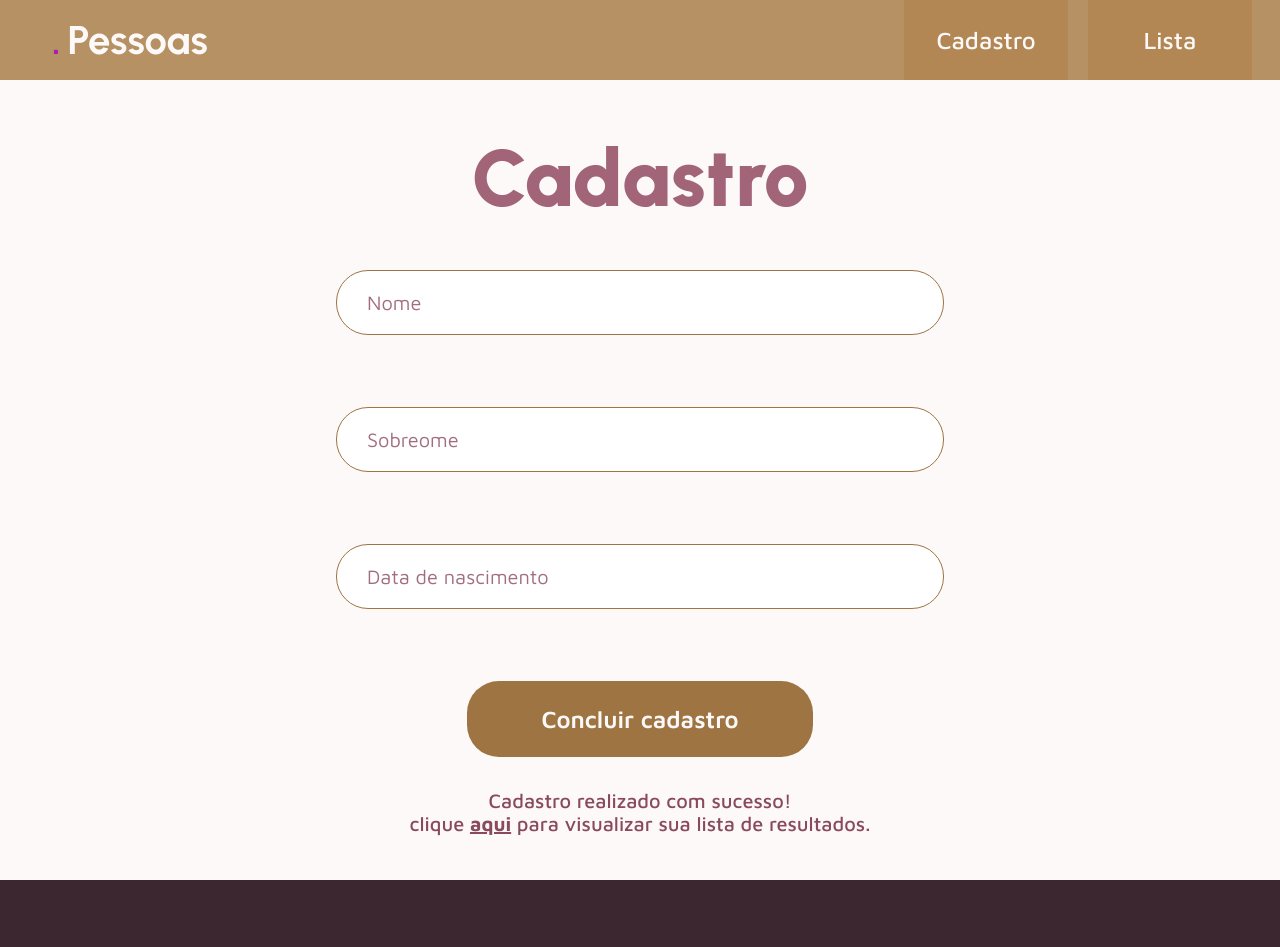
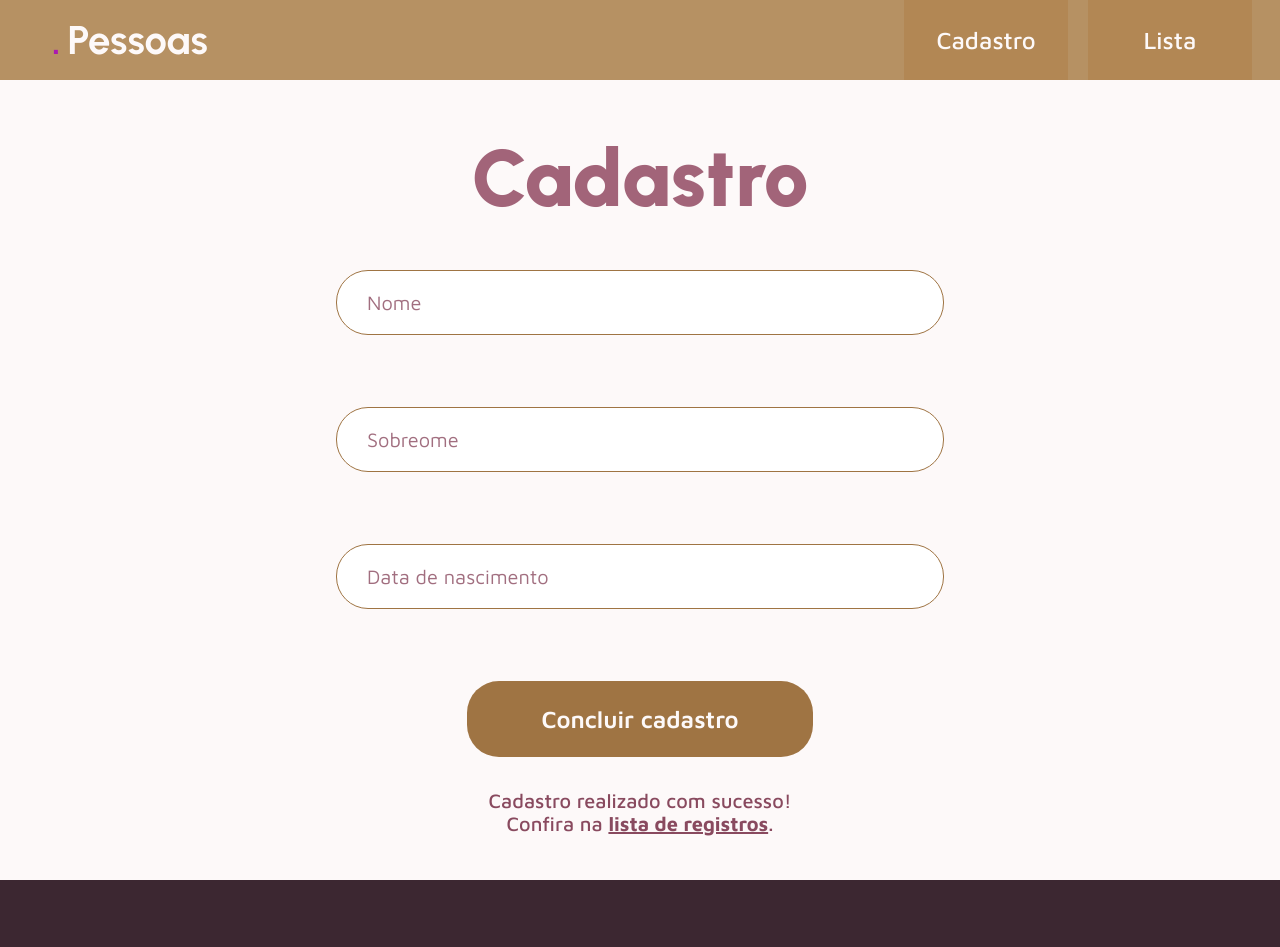
Before and after one commit to emararipe/desenvolve-desafio-15, a React (Create React App) app: page /cadastro in a window 1280 px wide. Shown: the top 947 px of the page. Built offline with nearby package versions, Linux system fonts and the light colour scheme; a web font is replaced by a local one.

Commit message:
fix mensagens confirmação cadastro

```diff
--- a/src/components/formulario-cadastro/formulario-cadastro.tsx
+++ b/src/components/formulario-cadastro/formulario-cadastro.tsx
@@ -20,7 +20,7 @@ type Content = Record<ContentType, ContentValue>
 
 const content: Content = {
   cadastro: {
-    feedbackMessage: 'Cadastro realizado com sucesso!<br>clique <a href="/">aqui</a> para visualizar sua lista de resultados.',
+    feedbackMessage: 'Cadastro realizado com sucesso!<br>Confira na <a href="/">lista de registros</a>.',
     buttonLabel: 'Concluir cadastro'
   },
   atualizacao: {
```
